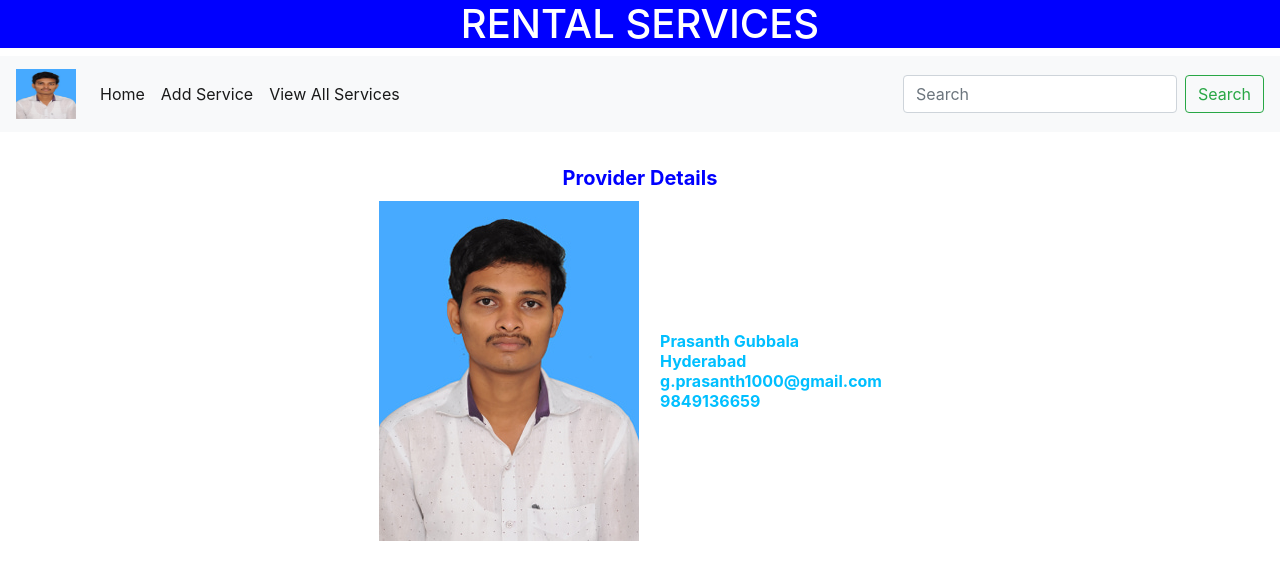
After one commit to PrasanthGubbala/Rentals, a Django app: template templates/provider/provider_profile.html in a window 1280 px wide. The commit adds this page. Shown: the top 580 px of the page. Run offline with Django 3.2, Linux system fonts and the light colour scheme; the template is opened without the code that fills it: values that come from a table or form of the project are taken from there, others are empty; data comes from the database, SQL or seed files in the repository; both versions use the stored data as it was after the commit; some libraries are stand-ins or nearby versions.

```diff
--- a/Rentals/urls.py
+++ b/Rentals/urls.py
@@ -22,12 +22,17 @@ from django.conf.urls.static import static
 
 urlpatterns = [
     #path('admin/', admin.site.urls),
+    #main phase
     path('',views.main,name='main'),
     path('provider_login/',views.provider_login,name='provider_login'),
     path('provider_login_check/',views.provider_login_check,name='provider_login_check'),
     path('provider_registration/',views.provider_registration,name='provider_registration'),
     path('provider_registration_save/',views.provider_registration_save,name='provider_registration_save'),
 
+    #provider phase
+    path('provider_profile/',views.provider_profile,name='provider_profile'),
+    path('provider_home/',views.provider_home,name='provider_home')
+
 ]
 
 if settings.DEBUG:
--- a/app/models.py
+++ b/app/models.py
@@ -9,3 +9,7 @@ class ProviderDetails(models.Model):
     email = models.EmailField(unique=True,primary_key=True)
     password = models.CharField(max_length=30)
     photo = models.ImageField(upload_to='provider_photo')
+
+
+class Services(models.Model):
+    pass
--- a/templates/main/common.html
+++ b/templates/main/common.html
@@ -12,31 +12,6 @@
 <body bgcolor="#87cefa">
     <h1 align="center" style="background: blue;color: white">RENTAL SERVICES</h1>
 
-    <nav class="navbar navbar-expand-lg navbar-light bg-light">
-          <a class="navbar-brand" href="#"><img src="{% static 'images/home.png' %}" width="70" height="50"></a>
-          <button class="navbar-toggler" type="button" data-toggle="collapse" data-target="#navbarSupportedContent" aria-controls="navbarSupportedContent" aria-expanded="false" aria-label="Toggle navigation">
-            <span class="navbar-toggler-icon"></span>
-          </button>
-
-          <div class="collapse navbar-collapse" id="navbarSupportedContent">
-            <ul class="navbar-nav mr-auto">
-              <li class="nav-item active">
-                <a class="nav-link" href="#">Home <span class="sr-only">(current)</span></a>
-              </li>
-              <li class="nav-item active">
-                <a class="nav-link" href="{% url 'provider_login' %}">Provider</a>
-              </li>
-              <li class="nav-item active">
-                <a class="nav-link" href="#">Consumer </a>
-              </li>
-            </ul>
-            <form class="form-inline my-2 my-lg-0">
-              <input class="form-control mr-sm-2" type="search" placeholder="Search" aria-label="Search">
-              <button class="btn btn-outline-success my-2 my-sm-0" type="submit">Search</button>
-            </form>
-          </div>
-    </nav>
-
     {% block common %}
     {% endblock %}
 
--- a/templates/main/main.html
+++ b/templates/main/main.html
@@ -1,4 +1,5 @@
 {% extends 'main/common.html' %}
 {% block common %}
+    {% include 'main/main_menu.html' %}
 
 {% endblock %}
--- a/templates/main/provider_login.html
+++ b/templates/main/provider_login.html
@@ -1,6 +1,7 @@
 {% extends 'main/common.html' %}
 {% block common %}
     {% load static %}
+    {% include 'main/main_menu.html' %}
     <br><br>
     <form action="{% url 'provider_login_check' %}" method="post">
     {% csrf_token %}
--- a/templates/main/provider_registration.html
+++ b/templates/main/provider_registration.html
@@ -1,6 +1,7 @@
 {% extends 'main/common.html' %}
 {% block common %}
     {% load static %}
+    {% include 'main/main_menu.html' %}
     <form action="{% url 'provider_registration_save' %}" method="post" enctype="multipart/form-data">
     {% csrf_token %}
         <table align="center" border="1">
--- a/templates/provider/provider_home.html
+++ b/templates/provider/provider_home.html
@@ -1,3 +1,7 @@
 {% extends 'main/common.html' %}
 {% block common %}
+{% include 'provider/provider_menu.html' %}
+<br><br><br><br>
+    <h1 style="text-align: center;font-size: 30px;color: blue">Welcome: {{ provider.first_name|upper }}</h1>
+
 {% endblock %}
--- /dev/null
+++ b/templates/provider/provider_menu.html
@@ -0,0 +1,25 @@
+{% load static %}
+<nav class="navbar navbar-expand-lg navbar-light bg-light">
+          <a class="navbar-brand" href="{% url 'provider_profile' %}?email={{ provider.email }}"><img src="{{ provider.photo.url }}" width="60" height="50"></a>
+          <button class="navbar-toggler" type="button" data-toggle="collapse" data-target="#navbarSupportedContent" aria-controls="navbarSupportedContent" aria-expanded="false" aria-label="Toggle navigation">
+            <span class="navbar-toggler-icon"></span>
+          </button>
+
+          <div class="collapse navbar-collapse" id="navbarSupportedContent">
+            <ul class="navbar-nav mr-auto">
+              <li class="nav-item active">
+                <a class="nav-link" href="{% url 'provider_home' %}?email={{ provider.email }}">Home <span class="sr-only">(current)</span></a>
+              </li>
+              <li class="nav-item active">
+                <a class="nav-link" href="#">Add Service</a>
+              </li>
+              <li class="nav-item active">
+                <a class="nav-link" href="#">View All Services</a>
+              </li>
+            </ul>
+            <form class="form-inline my-2 my-lg-0">
+              <input class="form-control mr-sm-2" type="search" placeholder="Search" aria-label="Search">
+              <button class="btn btn-outline-success my-2 my-sm-0" type="submit">Search</button>
+            </form>
+          </div>
+    </nav>
--- /dev/null
+++ b/templates/provider/provider_profile.html
@@ -0,0 +1,18 @@
+{% extends 'main/common.html' %}
+{% block common %}
+{% include 'provider/provider_menu.html' %}
+<br>
+    <table align="center" border="0">
+        <tr><th colspan="2" style="font-size: 20px;color: blue;text-align: center;padding: 10px">Provider Details</th></tr>
+        <tr>
+            <th><img src="{{ provider.photo.url }}"></th>
+            <th style="padding: 20px;color: deepskyblue">
+                {{ provider.first_name|capfirst }} {{ provider.last_name|capfirst }}<br>
+                {{ provider.address|capfirst }}<br>
+                {{ provider.email }}<br>
+                {{ provider.contact }}
+            </th>
+        </tr>
+    </table>
+
+{% endblock %}
```
Also changed, not shown: app/views.py (+15 -7 lines), templates/main/main_menu.html (added, +25 -0 lines), app/migrations/0001_initial.py (added), db.sqlite3 (added), media/provider_photo/100-min.jpg (added).
